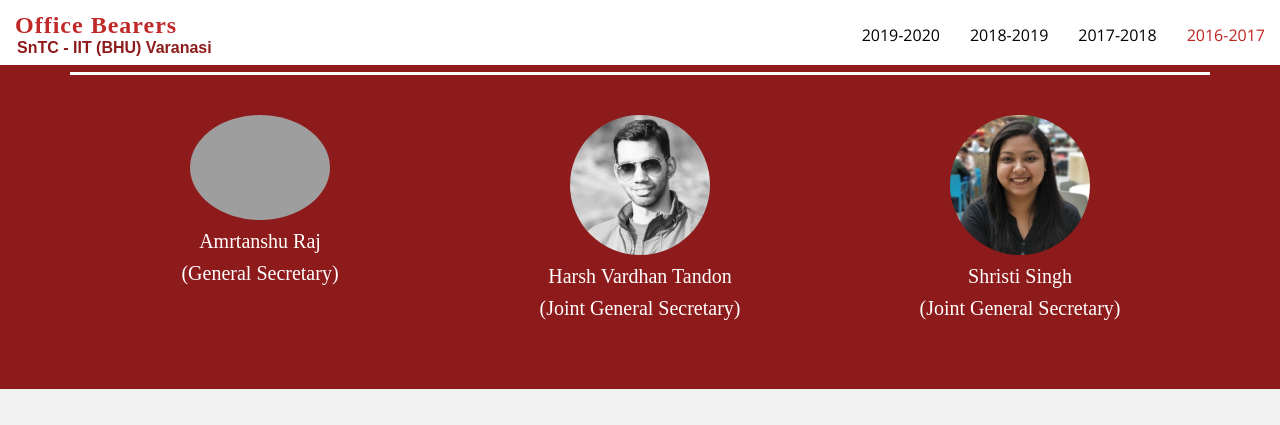
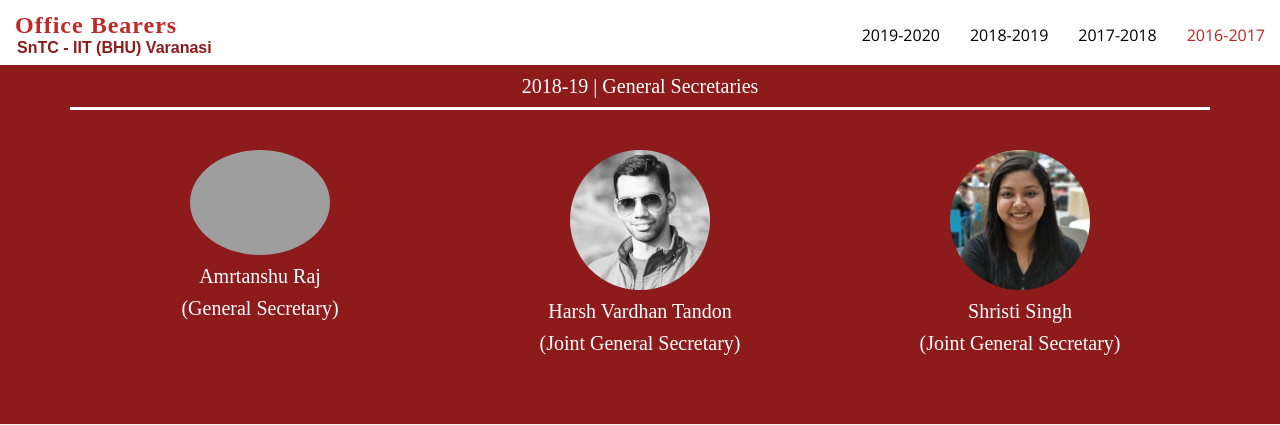
Before and after one commit to sntciitbhu/website, a Django app: page /others/team in a window 1280 px wide. Shown: the top 425 px of the page. Run offline with Django 3.2, Linux system fonts and the light colour scheme; some libraries are stand-ins or nearby versions; grey boxes are pictures that could not be loaded.

Commit message:
Update team.html

```diff
--- a/templates/team.html
+++ b/templates/team.html
@@ -61,7 +61,7 @@
         <section class="bg-primary" id="2019">
             <div class="container">
                 <div class="row">
-                    <div class="col-lg-12 text-center">
+                    <div class="col-lg-12 text-center" style="padding-top: 35px;">
                         <h1 class="section-heading">2018-19 | General Secretaries
                             <hr class="light">
                         </h1>
```
